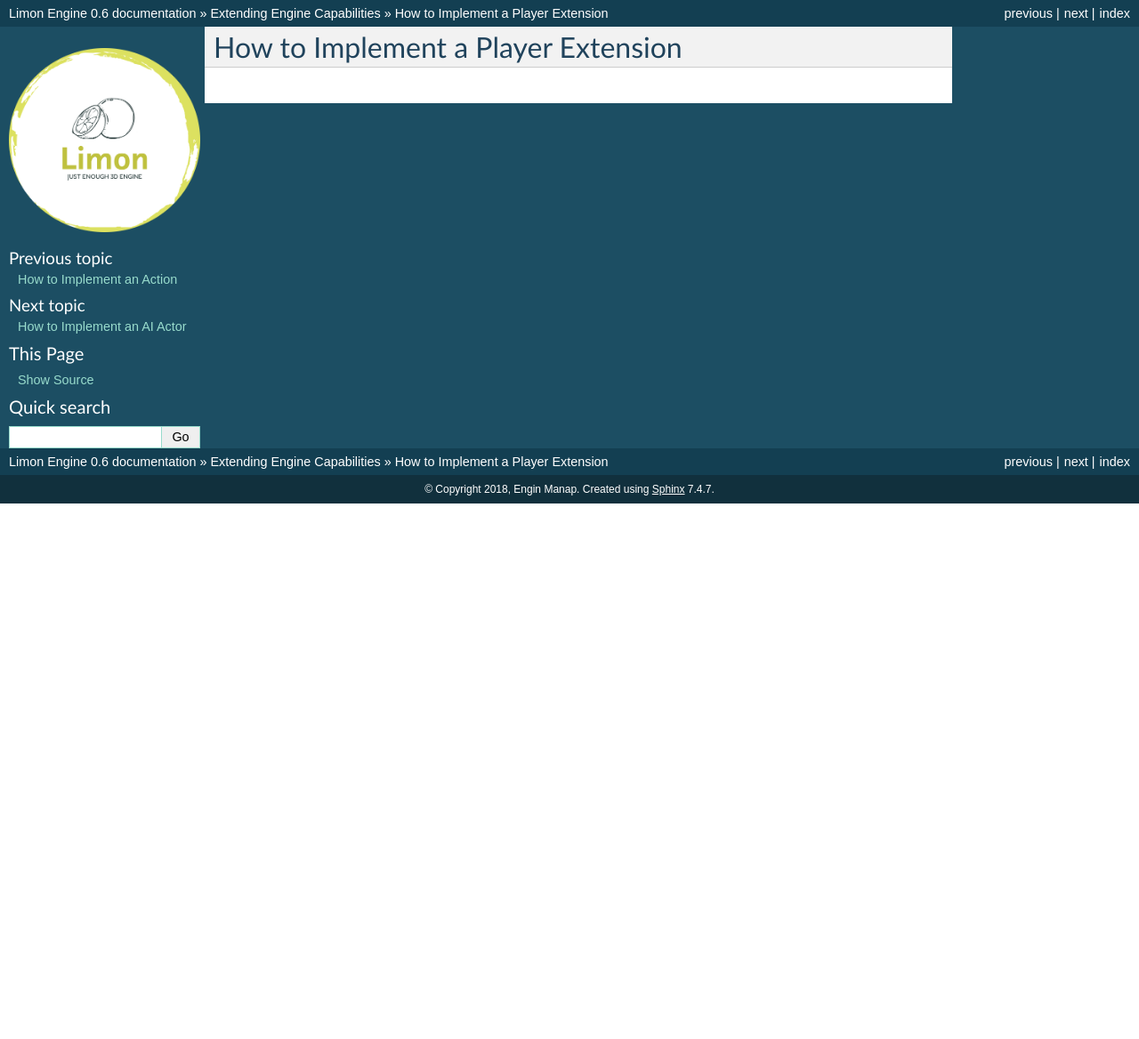
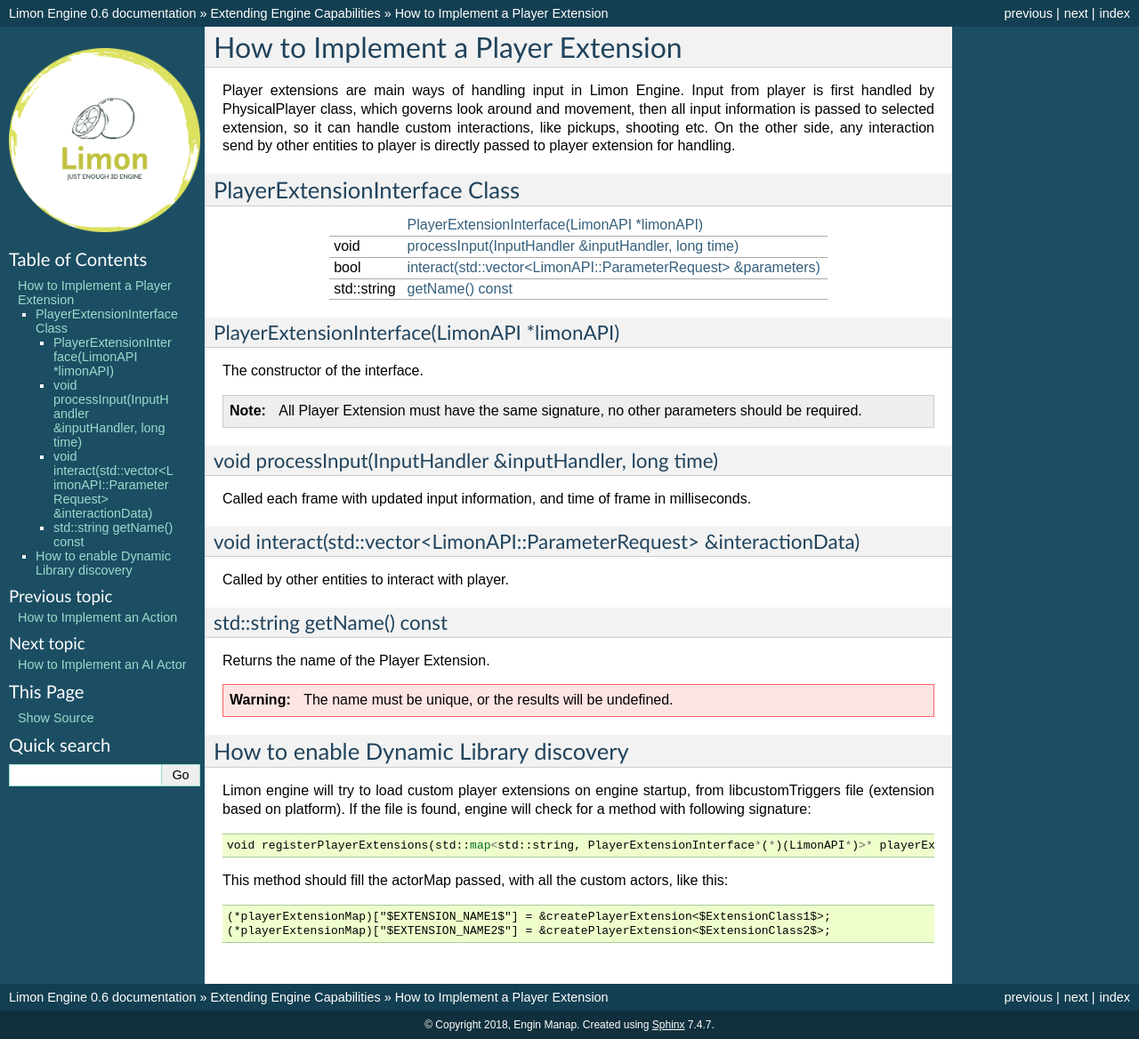
Before and after one commit to enginmanap/limonEngine-docs, a Sphinx documentation site: the page built from docs/ExtendingByAPI/implementPlayerExtension.rst, in a window 1280 px wide. Shown: the whole page at 89% size. Built offline with Sphinx 7.4.7, drawn with Linux system fonts in a browser that asks for light colours; pages that are not in the unit, such as notebooks, are missing from menus; before the commit the page ends 900 px from its top, so only the background shows below that.

Commit message:
add player extension page

```diff
--- a/docs/ExtendingByAPI/implementPlayerExtension.rst
+++ b/docs/ExtendingByAPI/implementPlayerExtension.rst
@@ -3,3 +3,67 @@
 ===================================
 How to Implement a Player Extension
 ===================================
+
+Player extensions are main ways of handling input in Limon Engine. Input from player is first handled by PhysicalPlayer class, which governs look around and movement, then all input information is passed to selected extension, so it can handle custom interactions, like pickups, shooting etc. On the other side, any interaction send by other entities to player is directly passed to player extension for handling.
+
+PlayerExtensionInterface Class
+______________________________
+
++---------------------------------------------------+--------------------------------------------------------------------------------------------------------------------+
+|                                                   |:ref:`PlayerExtensionInterface(LimonAPI \*limonAPI)<PlayerExtensionInterface-PlayerExtensionInterface>`             |
++---------------------------------------------------+--------------------------------------------------------------------------------------------------------------------+
+| void                                              |:ref:`processInput(InputHandler &inputHandler, long time)<PlayerExtensionInterface-processInput>`                   |
++---------------------------------------------------+--------------------------------------------------------------------------------------------------------------------+
+| bool                                              |:ref:`interact(std::vector\<LimonAPI::ParameterRequest\> &parameters)<PlayerExtensionInterface-interact>`           |
++---------------------------------------------------+--------------------------------------------------------------------------------------------------------------------+
+| std::string                                       |:ref:`getName() const<PlayerExtensionInterface-getName>`                                                            |
++---------------------------------------------------+--------------------------------------------------------------------------------------------------------------------+
+
+.. _PlayerExtensionInterface-PlayerExtensionInterface:
+
+PlayerExtensionInterface(LimonAPI \*limonAPI)
+================================================
+The constructor of the interface.
+
+.. note::
+    All Player Extension must have the same signature, no other parameters should be required.
+
+.. _PlayerExtensionInterface-processInput:
+
+void processInput(InputHandler &inputHandler, long time)
+=======================================================
+
+Called each frame with updated input information, and time of frame in milliseconds.
+
+.. _PlayerExtensionInterface-interact:
+
+void interact(std::vector<LimonAPI::ParameterRequest> &interactionData)
+=======================================================================
+
+Called by other entities to interact with player.
+
+.. _PlayerExtensionInterface-getName:
+
+std::string getName() const
+===============
+
+Returns the name of the Player Extension.
+
+.. warning::
+    The name must be unique, or the results will be undefined.
+
+.. _ActorInterface-enableDynamicDiscovery:
+
+How to enable Dynamic Library discovery
+_______________________________________
+
+Limon engine will try to load custom player extensions on engine startup, from libcustomTriggers file (extension based on platform). If the file is found, engine will check for a method with following signature:
+::
+
+    void registerPlayerExtensions(std::map<std::string, PlayerExtensionInterface*(*)(LimonAPI*)>* playerExtensionMap)
+
+This method should fill the actorMap passed, with all the custom actors, like this:
+::
+
+    (*playerExtensionMap)["$EXTENSION_NAME1$"] = &createPlayerExtension<$ExtensionClass1$>;
+    (*playerExtensionMap)["$EXTENSION_NAME2$"] = &createPlayerExtension<$ExtensionClass2$>;
```
